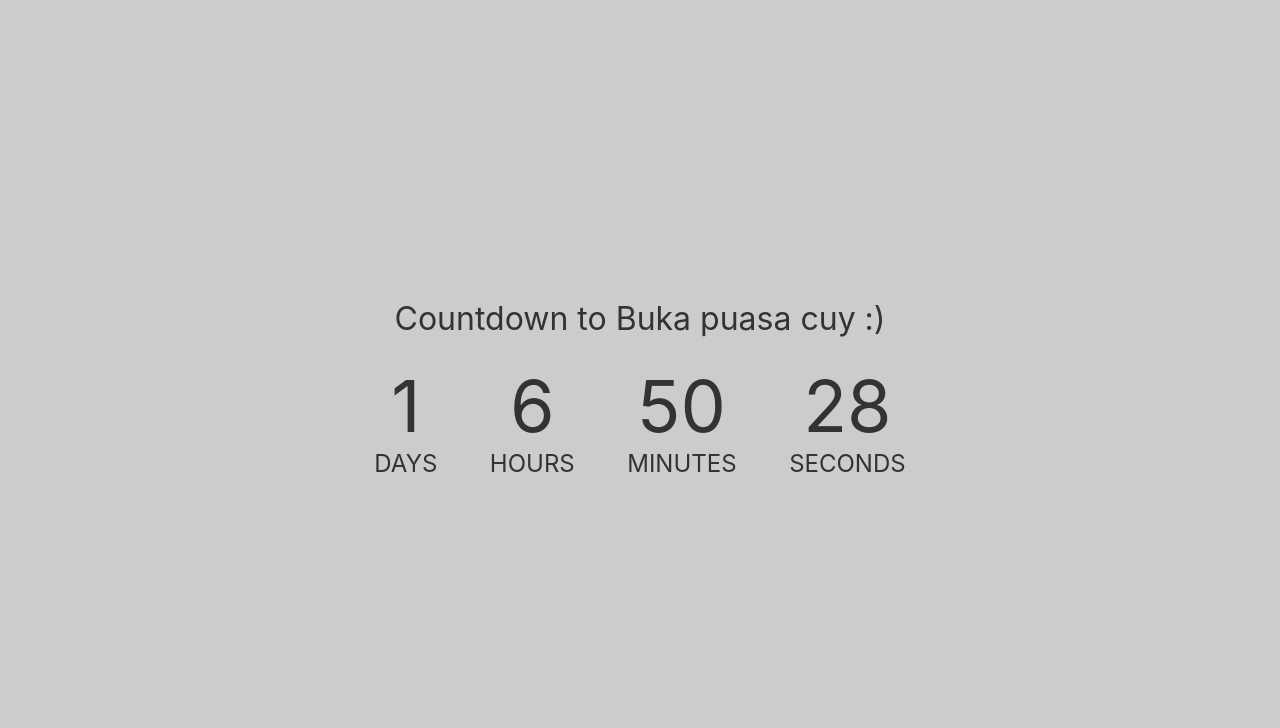
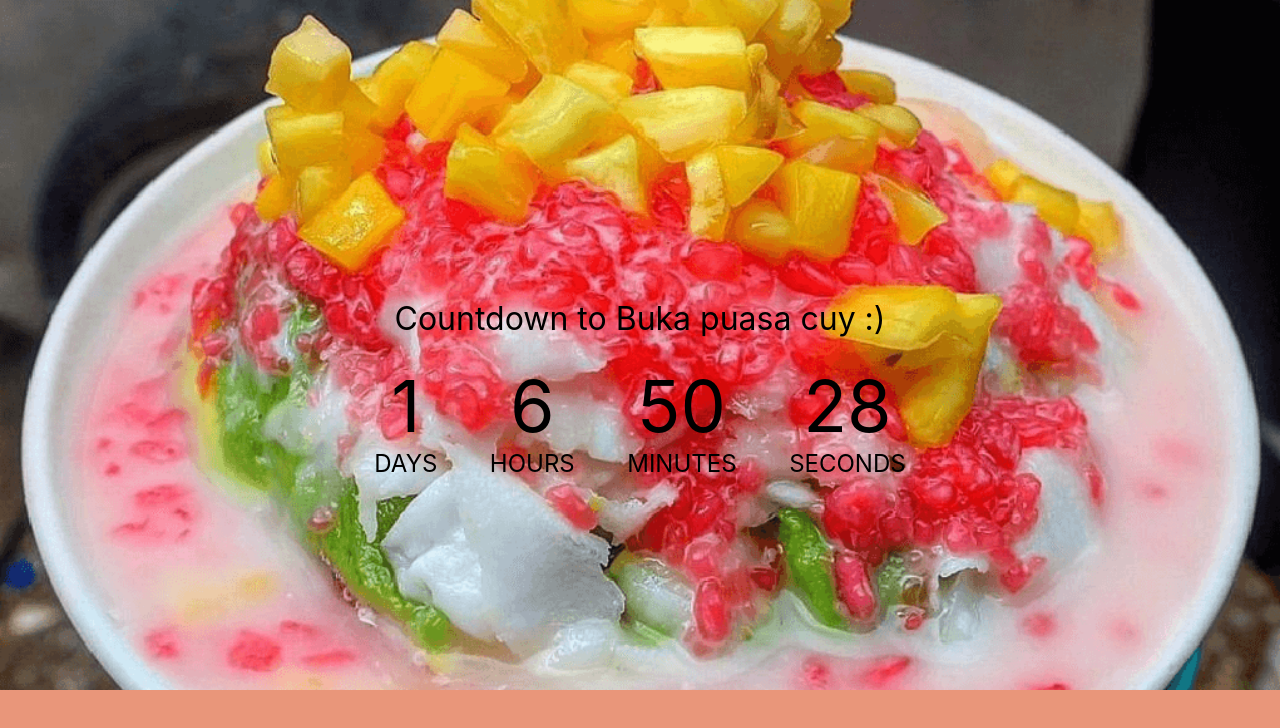
Before and after one commit to tubagusmakbark/Countdown, a plain HTML site: page index.html in a window 1280 px wide. Drawn offline with Linux system fonts and the light colour scheme.

Commit message:
buka puasa 25 april

```diff
--- a/cssnya.css
+++ b/cssnya.css
@@ -34,7 +34,10 @@ body {
     -webkit-box-align: center;
     -ms-flex-align: center;
     align-items: center;
-    background-color: #cccccc;
+    background-image: url("es-campur.png");
+    background-size: 100%;
+    background-repeat: no-repeat;
+    background-color: darksalmon;
     display: -webkit-box;
     display: -ms-flexbox;
     display: flex;
@@ -42,7 +45,7 @@ body {
 }
 
 .container {
-    color: #333;
+    color: rgb(0, 0, 0);
     margin: 0 auto;
     padding: 0.5rem;
     text-align: center;
```
Also changed, not shown: es-campur.png (added).
